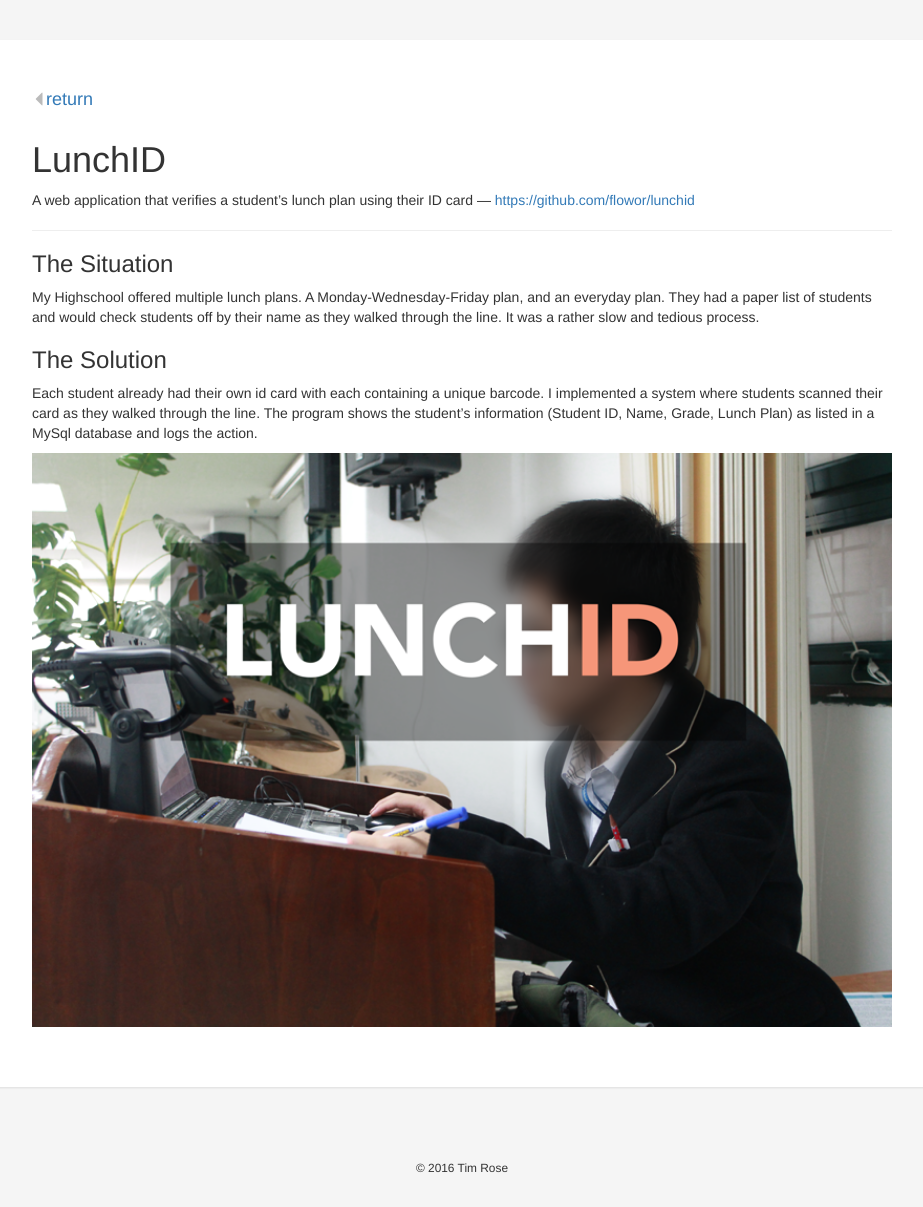
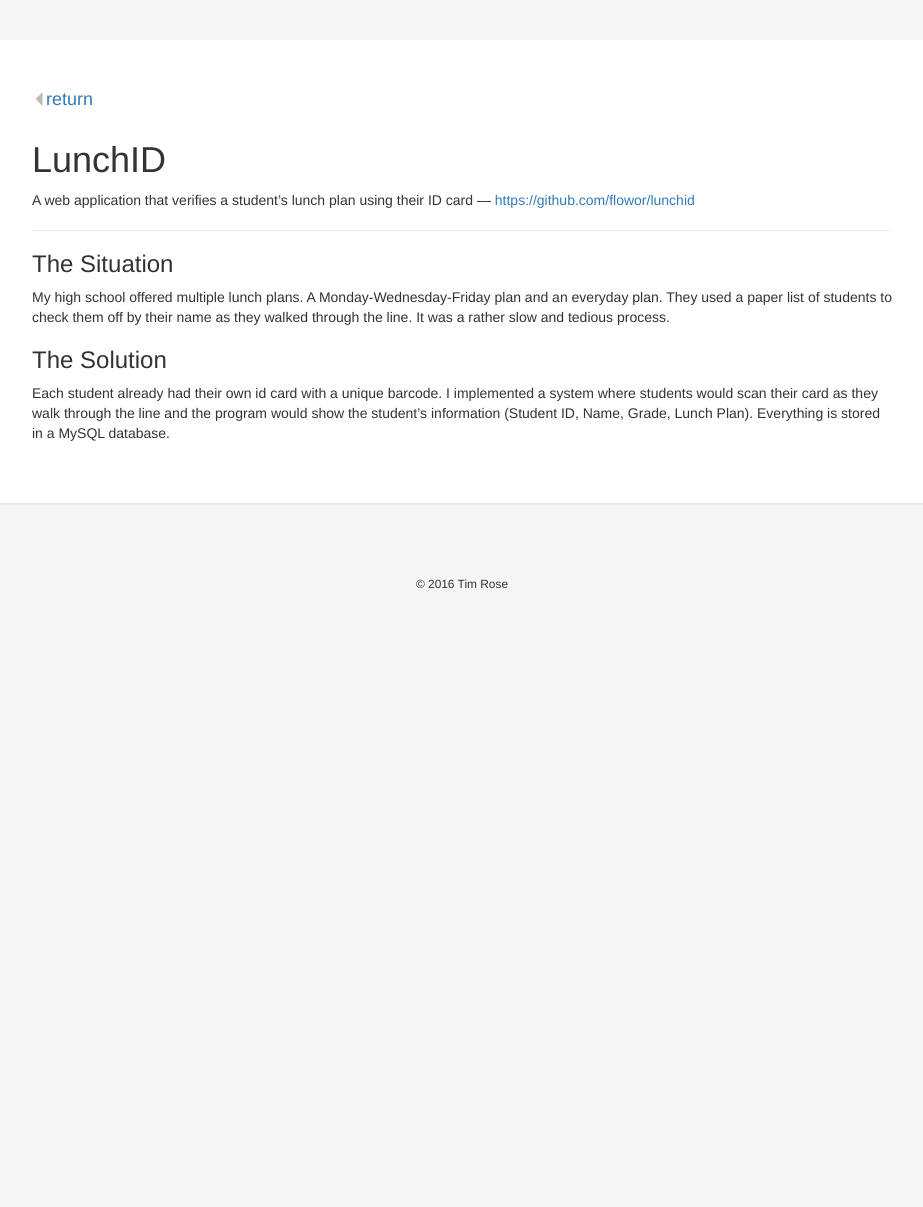
Before and after one commit to flowor/flowor.github.io, a Jekyll site: the page built from _posts/2016-12-21-lunchid.markdown, in a window 1280 px wide. Shown: the whole page, without its empty margins (178-1101 px from the left). Built offline with Jekyll 4.4.1, drawn with Linux system fonts in a browser that asks for light colours; after the commit the page ends 900 px from its top, so only the background shows below that.

Commit message:
change wording and remove image

```diff
--- a/_posts/2016-12-21-lunchid.markdown
+++ b/_posts/2016-12-21-lunchid.markdown
@@ -10,14 +10,10 @@ description: A web application that verifies a student's lunch plan using their
 # {{page.title}}
 {{page.description}} --- [{{page.github}}]({{page.github}} "View on GitHub")
 
-
 ---
 
 ### The Situation
-My Highschool offered multiple lunch plans. A Monday-Wednesday-Friday plan, and an everyday plan. They had a paper list of students and would check students off by their name as they walked through the line. It was a rather slow and tedious process.
+My high school offered multiple lunch plans. A Monday-Wednesday-Friday plan and an everyday plan. They used a paper list of students to check them off by their name as they walked through the line. It was a rather slow and tedious process.
 
 ### The Solution
-Each student already had their own id card with each containing a unique barcode. I implemented a system where students scanned their card as they walked through the line. The program shows the student's information (Student ID, Name, Grade, Lunch Plan) as listed in a MySql database and logs the action.
-
-{:.preview}
-![Preview of Application]({{baseurl}}/assets/img/lunchid.png)
+Each student already had their own id card with a unique barcode. I implemented a system where students would scan their card as they walk through the line and the program would show the student's information (Student ID, Name, Grade, Lunch Plan). Everything is stored in a MySQL database.
```
